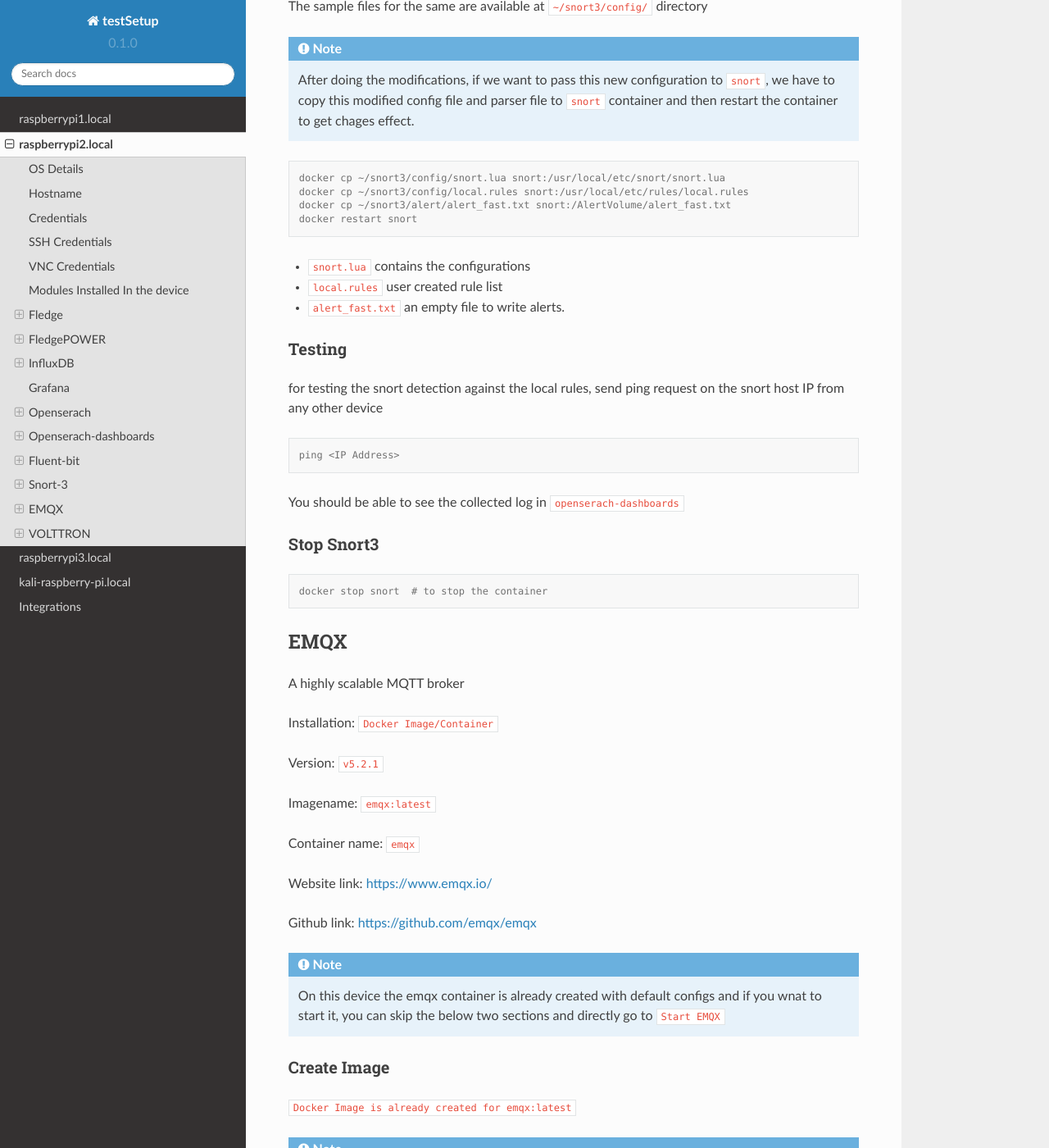
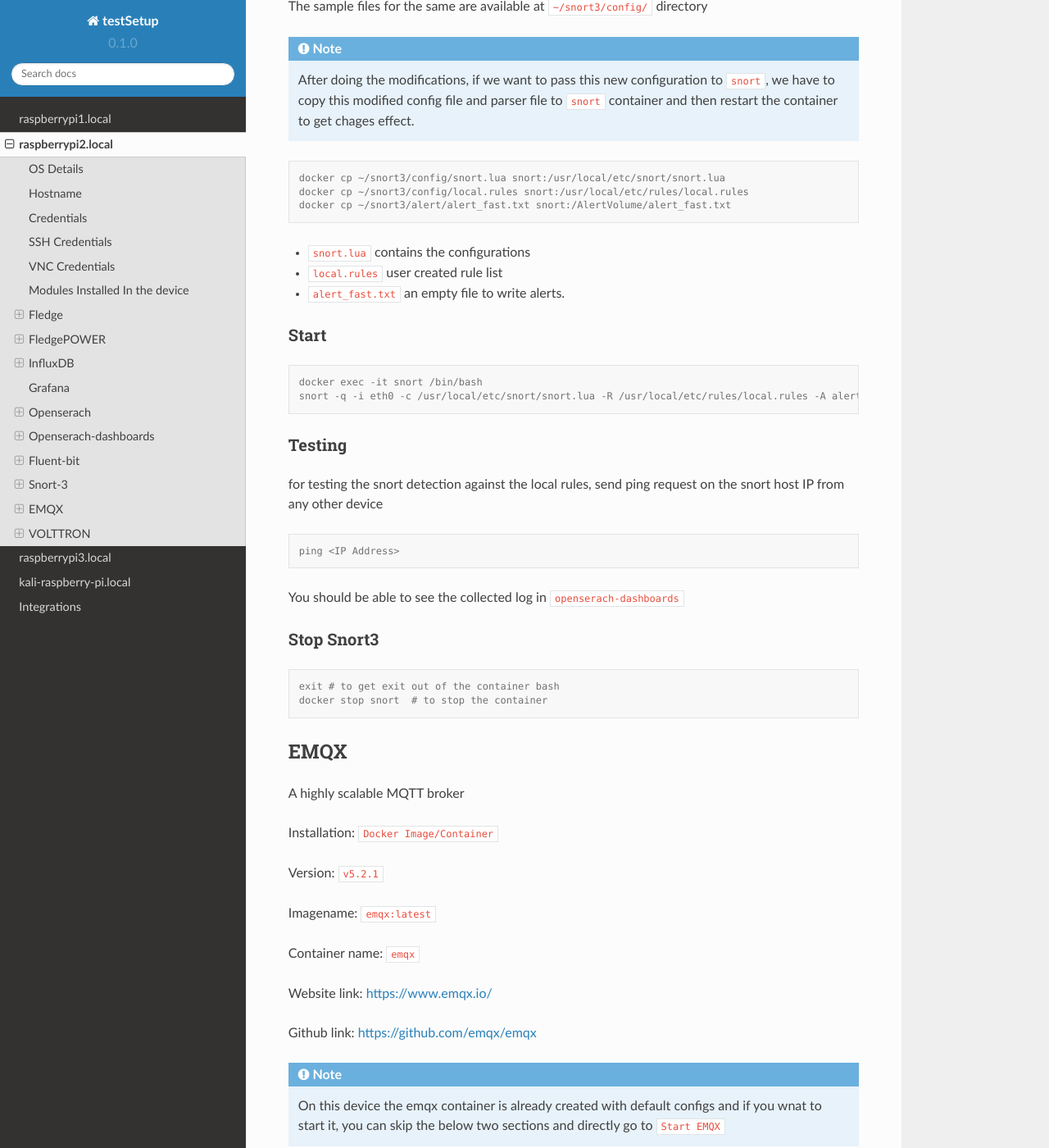
Before and after one commit to suresh-iitr/setup, a Sphinx documentation site: the page built from docs/source/raspberrypi2.rst, in a window 1280 px wide and 1400 px high, scrolled down 14822 px. Shown: the whole window at 82% size. Built offline with Sphinx 7.4.7 and the Read the Docs theme 2.0.0, drawn with Linux system fonts in a browser that asks for light colours.

Commit message:
Update raspberrypi2.rst

```diff
--- a/docs/source/raspberrypi2.rst
+++ b/docs/source/raspberrypi2.rst
@@ -725,7 +725,7 @@
   docker cp ~/snort3/config/snort.lua snort:/usr/local/etc/snort/snort.lua
   docker cp ~/snort3/config/local.rules snort:/usr/local/etc/rules/local.rules
   docker cp ~/snort3/alert/alert_fast.txt snort:/AlertVolume/alert_fast.txt
-  docker restart snort
+
 
 - ``snort.lua`` contains the configurations
 
@@ -733,6 +733,14 @@
 
 - ``alert_fast.txt`` an empty file to write alerts.
 
+------
+Start
+------
+
+.. code-block:: console
+
+  docker exec -it snort /bin/bash
+  snort -q -i eth0 -c /usr/local/etc/snort/snort.lua -R /usr/local/etc/rules/local.rules -A alert_fast -l /AlertVolume
 
 ------
 Testing
@@ -752,7 +760,8 @@
 
 .. code-block:: console
 
-   docker stop snort  # to stop the container
+  exit # to get exit out of the container bash
+  docker stop snort  # to stop the container
 
 
 ======
```
